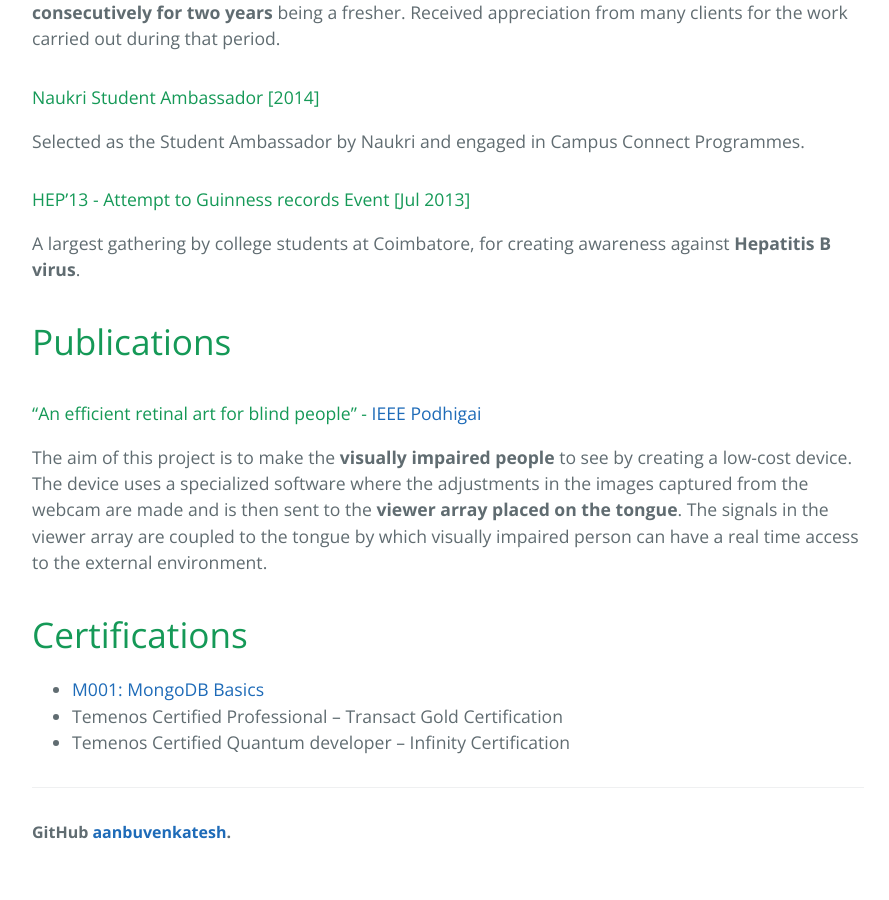
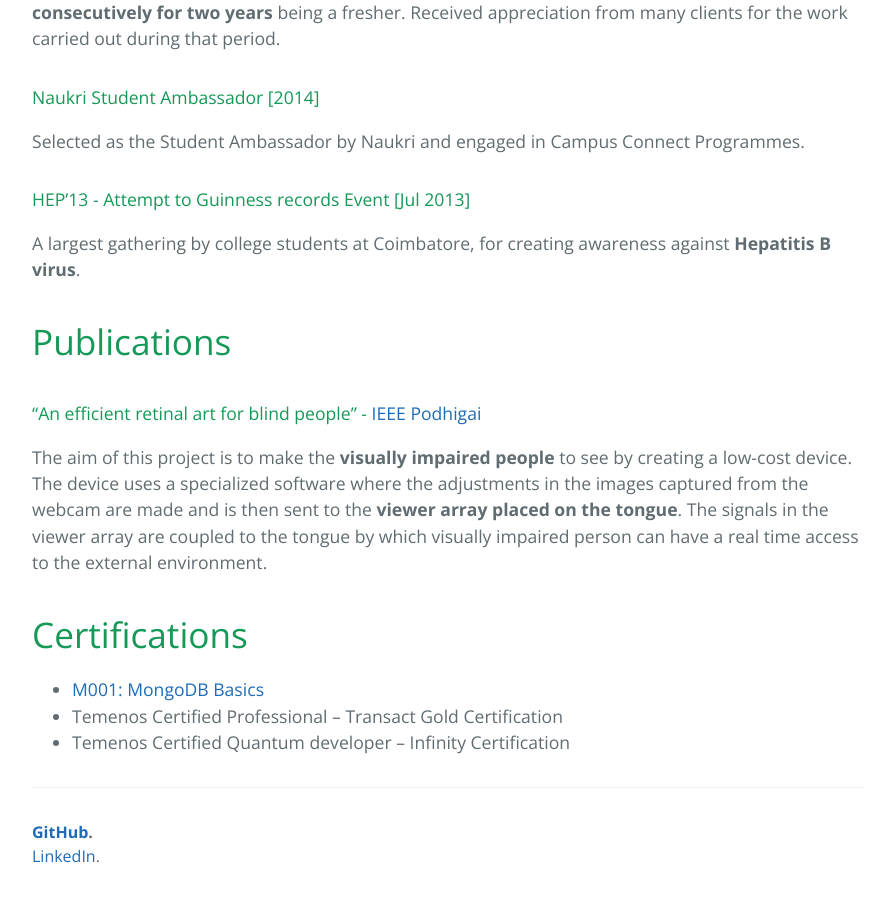
Before and after one commit to aanbuvenkatesh/aanbuvenkatesh.github.io, a Jekyll site: the page built from index.md, in a window 1280 px wide and 900 px high, scrolled down 3055 px. Shown: the whole window, without its empty margins (192-1081 px from the left). Built offline with Jekyll 4.4.1, drawn with Linux system fonts in a browser that asks for light colours; our own code applies the rules of GitHub Pages for plain Markdown files; before the commit the page ends 3931 px from its top, so only the background shows below that.

Commit message:
Updated LinkedIn and Github Footers

```diff
--- a/_layouts/default.html
+++ b/_layouts/default.html
@@ -39,7 +39,8 @@
       {{ content }}
 
       <footer class="site-footer">
-         <span class="site-footer-owner">GitHub <a href="{{ site.github.owner_url }}">{{ site.github.owner_name }}</a>.</span>
+         <span class="site-footer-owner"> <a href="{{ site.github.owner_url }}">GitHub</a>.</span>
+         <span class="site-footer-owner-ln"> <a href="https://www.linkedin.com/in/anbuvenkatesh/">LinkedIn</a>.</span>
       </footer>
     </main>
   </body>
```
